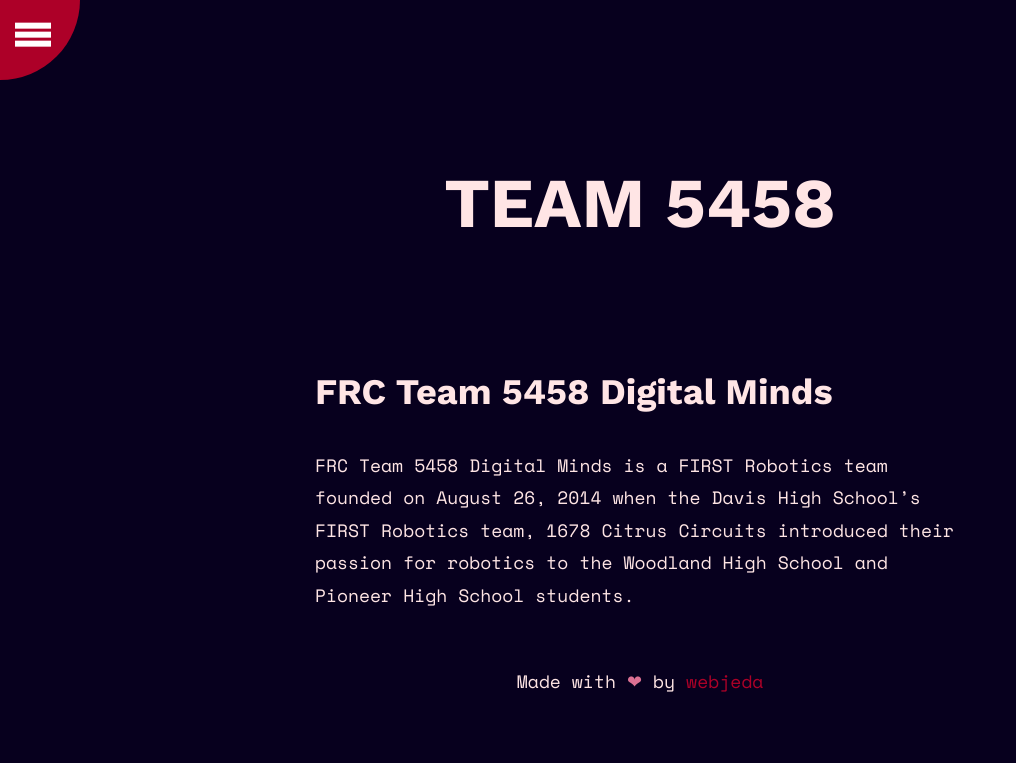
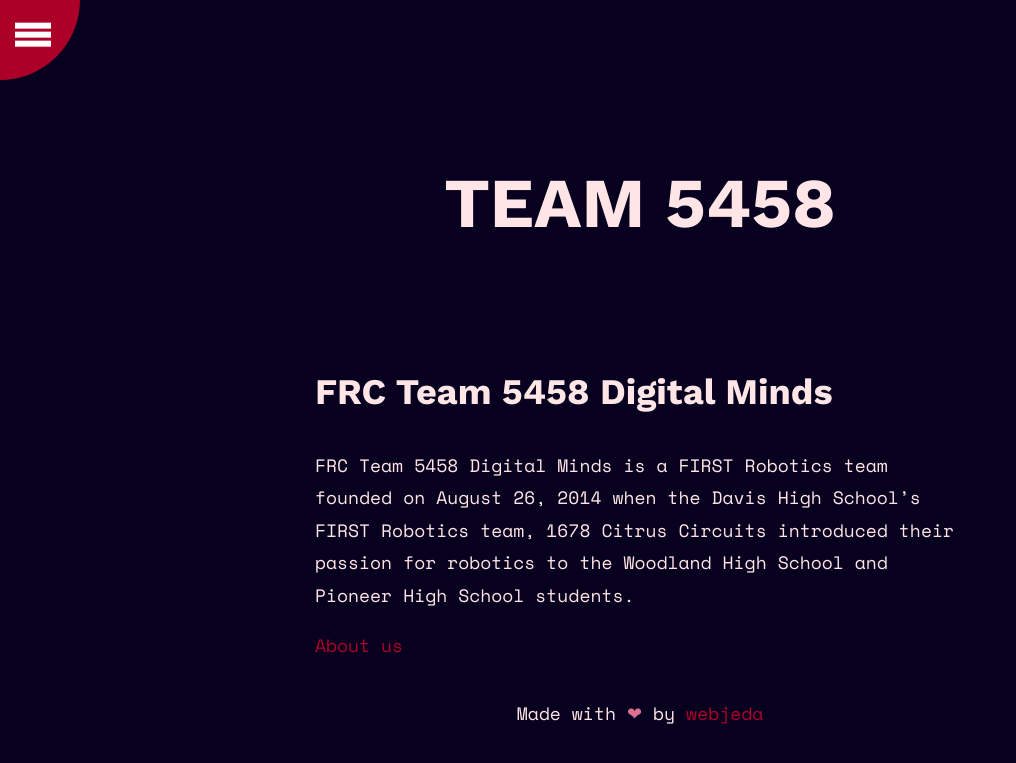
Before and after one commit to FRCTeam5458DigitalMinds/team5458.com, a Jekyll site: the page built from index.html, in a window 1280 px wide. Shown: the top 763 px of the page, without its empty margins (0-1016 px from the left). Built offline with Jekyll 4.4.1, drawn with Linux system fonts in a browser that asks for light colours.

Commit message:
About us button

```diff
--- a/index.html
+++ b/index.html
@@ -6,31 +6,4 @@
 <h1>FRC Team 5458 Digital Minds</h1>
 <p>FRC Team 5458 Digital Minds is a FIRST Robotics team founded on August 26, 2014 when the Davis High School’s FIRST Robotics team, 1678 Citrus Circuits introduced their passion for robotics to the Woodland High School and Pioneer High School students.</p>
 
-{% for post in site.posts %}
-<div class="list">
-<div class="post-index">
-    <div class="post-image">
-        <a href="{{post.url}}">
-
-              <i class="fa fa-{{post.icon}} fa-fw"></i>
-
-        </a>
-    </div>
-    <div class="post-content">
-        <p class="post-index-title"><a href="{{site.baseurl}}{{post.url}}">{{post.title}}</a></p>
-        <p>
-
-                <span class="excerpt">{{ post.content | strip_html | strip_newlines | truncate: 90 }}</span>
-
-        </p>
-        <p class="post-detail">{{ post.date | date: '%B %d, %Y' }}
-
-             <a href="{{site.baseurl}}{{post.url}}/index.html#disqus_thread" data-disqus-identifier="{{post.url}}"></a>
-        </p>
-    </div>
-</div>
-</div>
-
-
-
-{% endfor %}
+<a href="/about/">About us</a>
```
